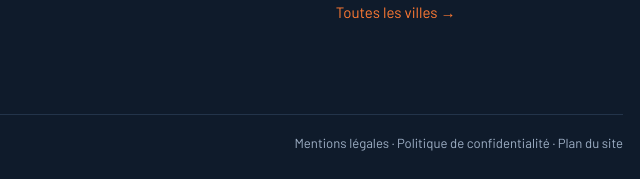
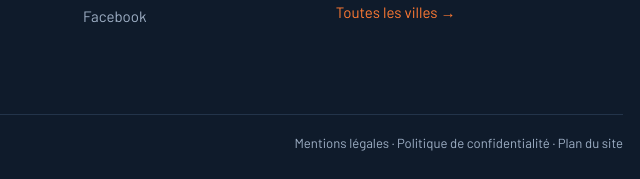
Before and after one commit to SGNG21/auto-charge-89, an Astro site: page / in a window 1280 px wide. Shown: the part 6020-6199 px from the top of the page, 573-1213 px from the left. Built offline with nearby package versions, Linux system fonts and the light colour scheme; Astro itself is replaced by a stand-in of ours; a web font is replaced by a local one.

Commit message:
Ajoute la page Facebook (lien du pied de page et données structurées)
Co-Authored-By: Claude Sonnet 5.5 <noreply@anthropic.com>
Claude-Session: https://claude.ai/code/session_01PCw13vZgrdMjX4J7dyXK62

```diff
--- a/src/data/site.js
+++ b/src/data/site.js
@@ -20,7 +20,8 @@ export const SITE = {
   hours: 'Lundi au samedi, 8 h – 19 h',
   certifications: ['Qualification IRVE niveau 1', 'Qualification IRVE niveau 2'],
   sameAs: [
-    // Ajouter ici la fiche Google Business Profile, Facebook, Instagram, LinkedIn…
+    'https://www.facebook.com/p/Auto-charge-89-61578350309917/',
+    // Ajouter ici la fiche Google Business Profile, Instagram, LinkedIn…
   ],
   year: 2026,
 };
--- a/src/layouts/Base.astro
+++ b/src/layouts/Base.astro
@@ -193,6 +193,7 @@ const isActive = (href: string) => (href === '/' ? path === '/' : path.startsWit
             <li><a href="/faq/">Questions fréquentes</a></li>
             <li><a href="/zones-intervention/">Zones d’intervention</a></li>
             <li><a href="/contact/">Devis gratuit</a></li>
+            <li><a href={SITE.sameAs[0]} target="_blank" rel="noopener me">Facebook</a></li>
           </ul>
         </div>
         <div>
```
